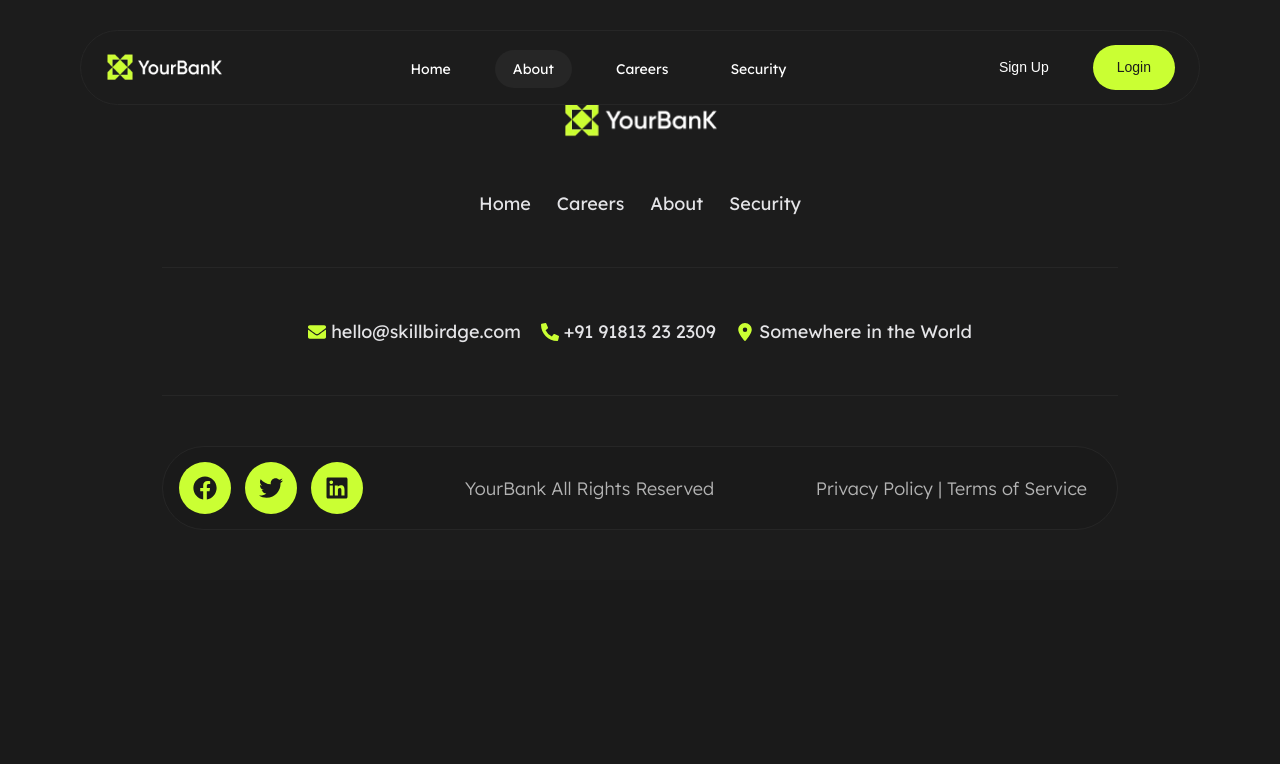
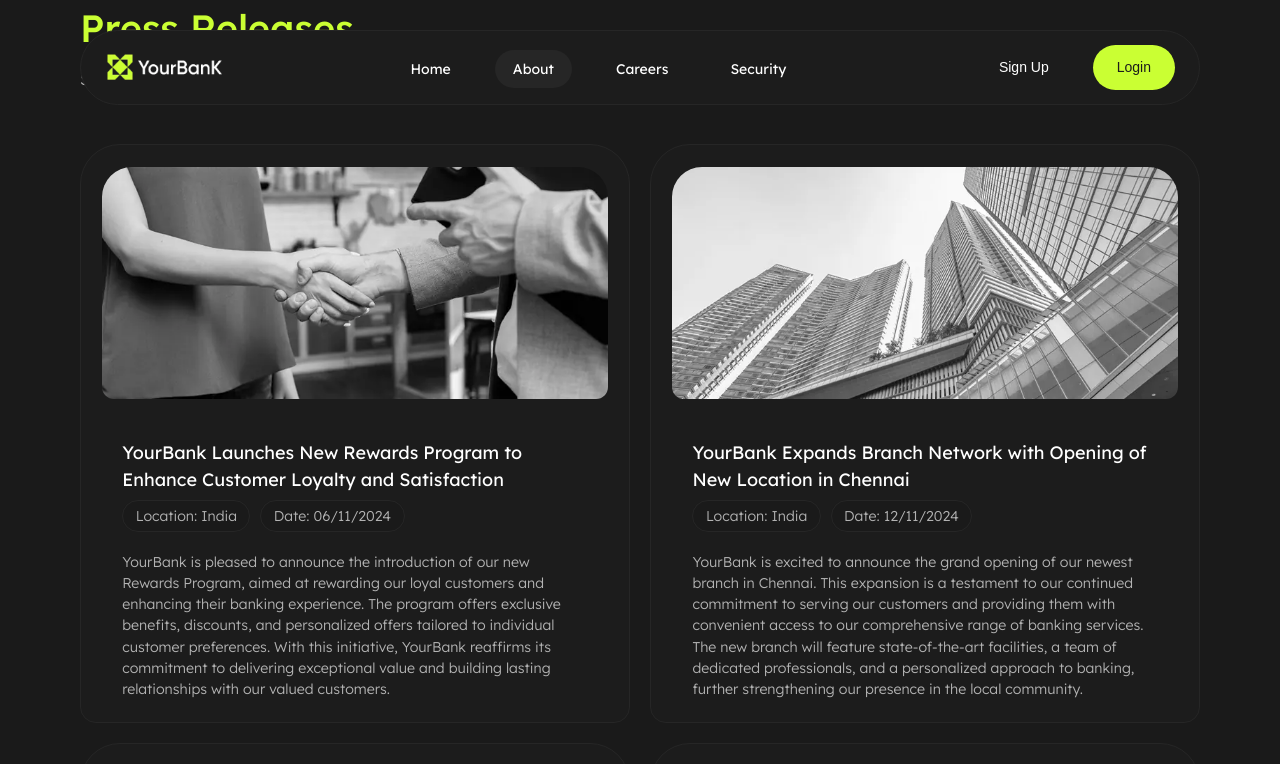
Before and after one commit to shaza-alkheder/YourBanK, a React (Vite) app: page /about in a window 1280 px wide. Shown: the top 764 px of the page. Built offline with nearby package versions, Linux system fonts and the light colour scheme; a web font is replaced by a local one.

Commit message:
Section Press Releases

```diff
--- /dev/null
+++ b/src/components/Sections/PressReleases/PressReleases.css
@@ -0,0 +1,69 @@
+.DS_ContainerCardNews{
+    margin-top: clamp(40px, 4.17vw, 80px);
+    gap: clamp(20px, 1.6vw, 40px);
+    display: grid;
+    grid-template-columns: repeat(2, 1fr);
+}
+.DS_NewsCard{
+    /* width: clamp(400px, 43.7vw, 783px); */
+    padding:clamp(20px, 1.66vw, 30px);
+    background-color: var(--yb-color-dark-2);
+    border: 1px solid var(--yb-color-dark-3);
+    border-radius: 40px 40px 16px 16px;
+    display: flex;
+    justify-content: start;
+}
+.DS_NewsCardImg{
+    width: 100%;
+    min-height: 207px;
+    margin-bottom:clamp(30px, 2.77vw, 51px);
+    border-radius: 30px 30px 12px 12px;
+}
+
+.DS_NewsCardTitle{
+    margin-bottom:clamp(10px, 0.97vw, 20px);
+    font-family: var(--yb-font-family-primary);
+    font-weight: var(--yb-font-weight-rg);
+    font-size:clamp(var(--yb-font-size-title-sm), 1.40vw, var(--yb-font-size-title-lg));
+    line-height: 1.5;
+    color: var(--yb-color-white);
+}
+.DS_LocationNewsCard , .DS_DateNewsCard{
+    width: fit-content;
+    margin-right: 10px;
+    padding: clamp(6px, 0.41vw, 8px) clamp(10px, 0.97vw, 16px) ;
+    color: var(--yb-color-text-secondary);
+    background-color: var(--yb-color-dark-1);
+    border: 1px solid var(--yb-color-dark-3);
+    border-radius: 68px;
+    font-family: var(--yb-font-family-primary);
+    font-weight: var(--yb-font-weight-lt);
+    font-size: clamp(var(--yb-font-size-body-sm), 1.11vw, var(--yb-font-size-body-lg));
+    line-height:1.5;
+}
+.DS_NewsCardDesc{
+    margin-top:clamp(24px, 1.6vw, 30px);
+    font-family: var(--yb-font-family-primary);
+    font-weight: var(--yb-font-weight-lt);
+    font-size: clamp(var(--yb-font-size-body-sm), 1.11vw, var(--yb-font-size-body-lg));
+    line-height: 1.5;
+    color: var(--yb-color-text-secondary);
+}
+.DS_NewsCardDesc, .DS_LocationDate,.DS_NewsCardTitle{
+    padding:0px clamp(20px, 1.5vw, 30px);
+}
+@media (max-width: 992px) {
+    .DS_TitleDescPress{
+        width: 98%;
+    }
+
+    .DS_ContainerCardNews{
+    grid-template-columns: repeat(1, 1fr);
+}
+.DS_NewsCard{
+    width: 100%;
+}
+.DS_NewsCardDesc, .DS_LocationDate,.DS_NewsCardTitle{
+    padding:0px;
+}
+}
--- /dev/null
+++ b/src/components/Sections/PressReleases/PressReleases.jsx
@@ -0,0 +1,63 @@
+import './PressReleases.css'
+import { useState, useEffect } from 'react';
+import TitleDescription from '../../UI/TitleDescription/TitleDescription'
+import PressReleasesData from '../../../data/PressReleasesData.json';
+import Card from '../../UI/Card/Card';
+
+const PressReleases = () => {
+
+        const [newsCards, setNewsCards] = useState([]);
+
+    useEffect(() => {
+        let news = localStorage.getItem('PressReleasesData');
+        if (!news) {
+            localStorage.setItem('PressReleasesData', JSON.stringify(PressReleasesData));
+            news = JSON.stringify(PressReleasesData);
+        }
+        setNewsCards(JSON.parse(news));
+        }, []);
+    return (
+        <div className='DS_PressReleases'>
+            <TitleDescription
+                className="DS_TitleDescPress"
+                titleParts={[
+                    {
+                        text: "Press Releases",
+                        className: "DS_ColorLimeGreen"
+                    }
+                ]}
+                description="Stay updated with the latest happenings and exciting developments at YourBank through our press releases."
+            />
+            <div className="DS_ContainerCardNews">
+                {newsCards.map((item, index) => (
+                    <Card
+                        key={index}
+                        image={{
+                                path:item.image.path,
+                                altImg: item.image.altImg
+                            }}
+                        title={item.title}
+                        titleIcon={
+                            <>
+                                <span className="DS_LocationNewsCard">Location: {item.location}</span>
+                                <span className="DS_DateNewsCard">Date: {item.date}</span>
+                            </>
+                        }
+                        desc={item.desc}
+                        classNames={{
+                            card: "DS_NewsCard",
+                            imageDiv: "DS_ImgBox",
+                            image: "DS_NewsCardImg",
+                            imgTitleDiv: "DS_NewsTitleBox",
+                            title: "DS_NewsCardTitle",
+                            titleIcon: "DS_LocationDate",
+                            desc: "DS_NewsCardDesc"
+                        }}
+                    />
+                ))}
+            </div>
+        </div>
+    )
+    }
+
+export default PressReleases
--- a/src/components/Sections/Testimonials/Testimonials.css
+++ b/src/components/Sections/Testimonials/Testimonials.css
@@ -203,7 +203,6 @@
             display: flex;
             justify-content: space-between;
             gap: 20px;
-
         }
     }
 }
--- a/src/components/Sections/UseCases/UseCases.css
+++ b/src/components/Sections/UseCases/UseCases.css
@@ -1,5 +1,5 @@
 .DS_TitleDescUseCases{
-    width: clamp(900px, 71.5vw, 1296px);
+    width: clamp(830px, 71.5vw, 1296px);
     margin-bottom:clamp(60px, 4.17vw, 80px);
 }
 .DS_ContainerUseCase1{
@@ -18,6 +18,7 @@
     flex-direction:row-reverse;
     justify-content: space-between;
     align-items: center;
+    gap: clamp(60px, 4.17vw, 100px);
 }
 .DS_ContainerCard{
     width: clamp(610px, 42.3vw, 748px);
@@ -38,7 +39,6 @@
     background-image: url('assets/img/HomePage/backgroundDotsRight.webp');
     background-repeat: no-repeat;
     background-position: top right;
-
 }
 
 .DS_CardStyleUseCase{
@@ -100,7 +100,7 @@
 }
 
 .DS_TextContent{
-    width: clamp(610px, 42.3vw, 800px);
+    width: clamp(450px, 42.3vw, 800px);
     display: flex;
     flex-direction: column;
 }
@@ -125,7 +125,7 @@
     display: flex;
     flex-direction: row;
     justify-content: space-between;
-    gap: 50px;
+    gap: clamp(5px, 2.6vw, 50px);
 
 
     .DS_Statistic{
@@ -152,7 +152,7 @@
 }
 .DS_BorderDashed{
         width:clamp(236px, 16.38vw, 282px);
-        padding: 0px clamp(49px, 3.47vw, 50px) ;
+        padding: 0px clamp(5px, 3.47vw, 50px) ;
         display: flex;
         flex-direction: column;
         align-items: s;
@@ -191,6 +191,9 @@
     .DS_ContainerCard{
         width: 100%;
     }
+    .DS_Container2Card{
+    background-position: top left;
+}
 
     .DS_CardStyleUseCase{
         width:  clamp(154px, 39.7vw, 314px);
--- a/src/components/Sections/UseCases/UseCases.jsx
+++ b/src/components/Sections/UseCases/UseCases.jsx
@@ -150,7 +150,6 @@ const UseCases = () => {
                             content ="Learn More"
                             />
 
-
                 </div>
             </div>
 
--- /dev/null
+++ b/src/data/PressReleasesData.json
@@ -0,0 +1,42 @@
+[
+    {
+        "image": {
+        "path": "/assets/img/AboutPge/pressImage1.webp",
+        "altImg": "YourBank Launches New Rewards Program"
+        },
+        "title": "YourBank Launches New Rewards Program to Enhance Customer Loyalty and Satisfaction",
+        "location": "India",
+        "date": "06/11/2024",
+        "desc": "YourBank is pleased to announce the introduction of our new Rewards Program, aimed at rewarding our loyal customers and enhancing their banking experience. The program offers exclusive benefits, discounts, and personalized offers tailored to individual customer preferences. With this initiative, YourBank reaffirms its commitment to delivering exceptional value and building lasting relationships with our valued customers."
+    },
+    {
+        "image": {
+        "path": "/assets/img/AboutPge/pressImage2.webp",
+        "altImg": "YourBank Expands Branch Network"
+        },
+        "title": "YourBank Expands Branch Network with Opening of New Location in Chennai",
+        "location": "India",
+        "date": "12/11/2024",
+        "desc": "YourBank is excited to announce the grand opening of our newest branch in Chennai. This expansion is a testament to our continued commitment to serving our customers and providing them with convenient access to our comprehensive range of banking services. The new branch will feature state-of-the-art facilities, a team of dedicated professionals, and a personalized approach to banking, further strengthening our presence in the local community."
+    },
+    {
+        "image": {
+        "path": "/assets/img/AboutPge/pressImage3.webp",
+        "altImg": "YourBank Partners with Local Nonprofit"
+        },
+        "title": "YourBank Partners with Local Nonprofit to Support Financial Education Initiatives",
+        "location": "India",
+        "date": "24/12/2024",
+        "desc": "YourBank is excited to unveil our new Sustainable Banking Initiative, demonstrating our commitment to environmental responsibility. This initiative includes a range of sustainable banking products and services, such as green loans, eco-friendly investment options, and paperless banking solutions. By incorporating sustainable practices into our operations, we aim to contribute to a greener future while providing innovative banking solutions to our customers."
+    },
+    {
+        "image": {
+        "path": "/assets/img/AboutPge/pressImage4.webp",
+        "altImg": "YourBank Launches Sustainable Banking Initiative"
+        },
+        "title": "YourBank Launches Sustainable Banking Initiative to Promote Environmental Responsibility",
+        "location": "India",
+        "date": "28/12/2024",
+        "desc": "YourBank is excited to unveil our new Sustainable Banking Initiative, demonstrating our commitment to environmental responsibility. This initiative includes a range of sustainable banking products and services, such as green loans, eco-friendly investment options, and paperless banking solutions. By incorporating sustainable practices into our operations, we aim to contribute to a greener future while providing innovative banking solutions to our customers."
+    }
+]
--- a/src/pages/About/About.jsx
+++ b/src/pages/About/About.jsx
@@ -1,10 +1,14 @@
+import PressReleases from "../../components/Sections/PressReleases/PressReleases"
+import Container from "../../components/UI/Container/Container"
 
 
 function About() {
   return (
-   <div>
-
-   </div>
+    <div>
+      <Container>
+        <PressReleases />
+      </Container>
+    </div>
   )
 }
 
```
